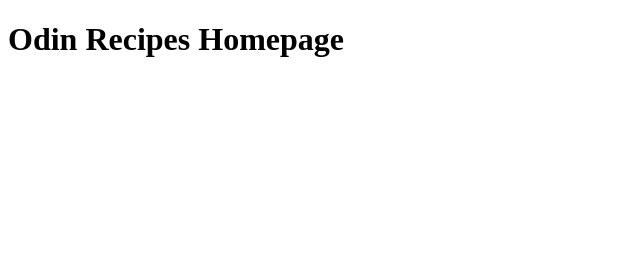
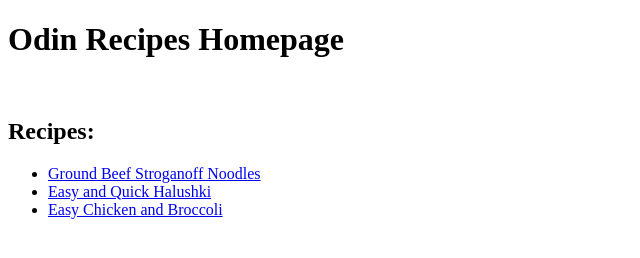
Before and after one commit to 7awawshi/odin-recipes, a plain HTML site: page index.html in a window 1280 px wide. Shown: the whole page, without its empty margins (0-640 px from the left). Drawn offline with Linux system fonts and the light colour scheme.

Commit message:
Added 2 more recipes in the list of recipes

```diff
--- a/index.html
+++ b/index.html
@@ -7,5 +7,14 @@
 
     <body>
         <h1>Odin Recipes Homepage</h1>
+
+        <br>
+
+        <h2>Recipes:</h2>
+        <ul>
+            <li><a href="recipes/Ground Beef Stroganoff Noodles.html">Ground Beef Stroganoff Noodles</a></li>
+            <li><a href="recipes/Easy and Quick Halushki.html">Easy and Quick Halushki</a></li>
+            <li><a href="recipes/Easy Chicken and Broccoli.html">Easy Chicken and Broccoli</a></li>
+        </ul>
     </body>
 </html>
```
